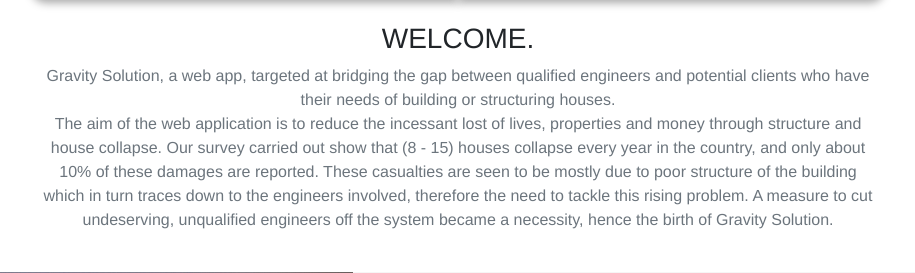
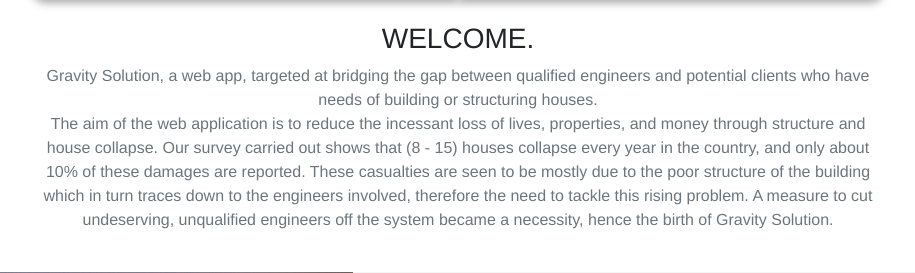
Before and after one commit to ugorichie/www.gravityso.com.ng, a PHP site: page / in a window 1280 px wide. Shown: the part 639-912 px from the top of the page, without its empty margins (182-1097 px from the left). Run offline with PHP 8.4, Linux system fonts and the light colour scheme; some libraries are stand-ins or nearby versions.

Commit message:
Update index.php

```diff
--- a/index.php
+++ b/index.php
@@ -54,12 +54,12 @@
                 <h3> WELCOME.</h3>
                 <p class="text-muted">
                   Gravity Solution, a web app, targeted at bridging the gap between qualified engineers and
-                  potential clients who have their needs of building or structuring houses. <br>
+                  potential clients who have needs of building or structuring houses. <br>
 
-                  The aim of the web application is to reduce the incessant lost of lives,
-                  properties and money through structure and house collapse.
-                  Our survey carried out show that (8 - 15) houses collapse every year in the country, and only about 10% of these damages are reported.
-                  These casualties are seen to be mostly due to poor structure of the building which in turn traces down to the engineers involved,
+                  The aim of the web application is to reduce the incessant loss of lives,
+                  properties, and money through structure and house collapse.
+                  Our survey carried out shows that (8 - 15) houses collapse every year in the country, and only about 10% of these damages are reported.
+                  These casualties are seen to be mostly due to the poor structure of the building which in turn traces down to the engineers involved,
                   therefore the need to tackle this rising problem.
 
                   A measure to cut undeserving, unqualified engineers off the system became a necessity,
@@ -69,13 +69,6 @@
 
             </div>
         </div>
-
-
-
-
-
-
-
 
 
         <!-- THE CAROUSEL SECTION  STARTS HERE -->
```
